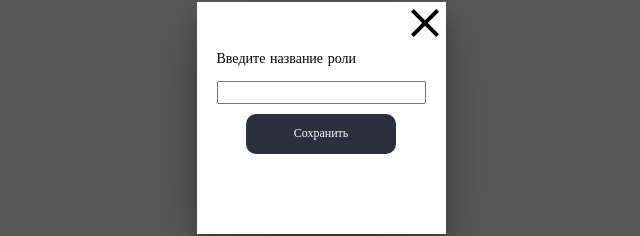
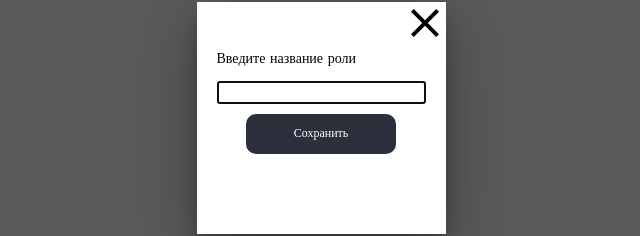
Before and after one commit to burdin-work/roles, a React app: page / in a window 1280 px wide. Both pictures are taken after a click on the button "Новая роль". Shown: the part 282-518 px from the top of the page, without its empty margins (319-959 px from the left). Built offline with nearby package versions, Linux system fonts and the light colour scheme; the HTML template or start-up script is replaced by a standard one.

Commit message:
added inputRef.current.focus()

```diff
--- a/src/components/RoleForm.tsx
+++ b/src/components/RoleForm.tsx
@@ -1,4 +1,4 @@
-import React, {useState} from 'react';
+import React, {useEffect, useRef, useState} from 'react';
 import {IRole} from "../interfaces";
 
 type RoleFormProps = {
@@ -9,6 +9,13 @@
 
 const RoleForm: React.FC<RoleFormProps> = ({showFormToggle, clickedRole, saveRoles}) => {
   const [name, setName] = useState<string | undefined>(clickedRole.name)
+
+  const inputRef = useRef<HTMLInputElement>(null);
+
+  useEffect(() => {
+    inputRef.current?.focus();
+  }, []);
+
 
   const changeHandler = (event: React.ChangeEvent<HTMLInputElement>) => {
     setName(event.target.value)
@@ -50,6 +57,7 @@
             </div>
             <p>Введите название роли</p>
             <input
+              ref={inputRef}
               type="text"
               value={name}
               onChange={changeHandler}
```
